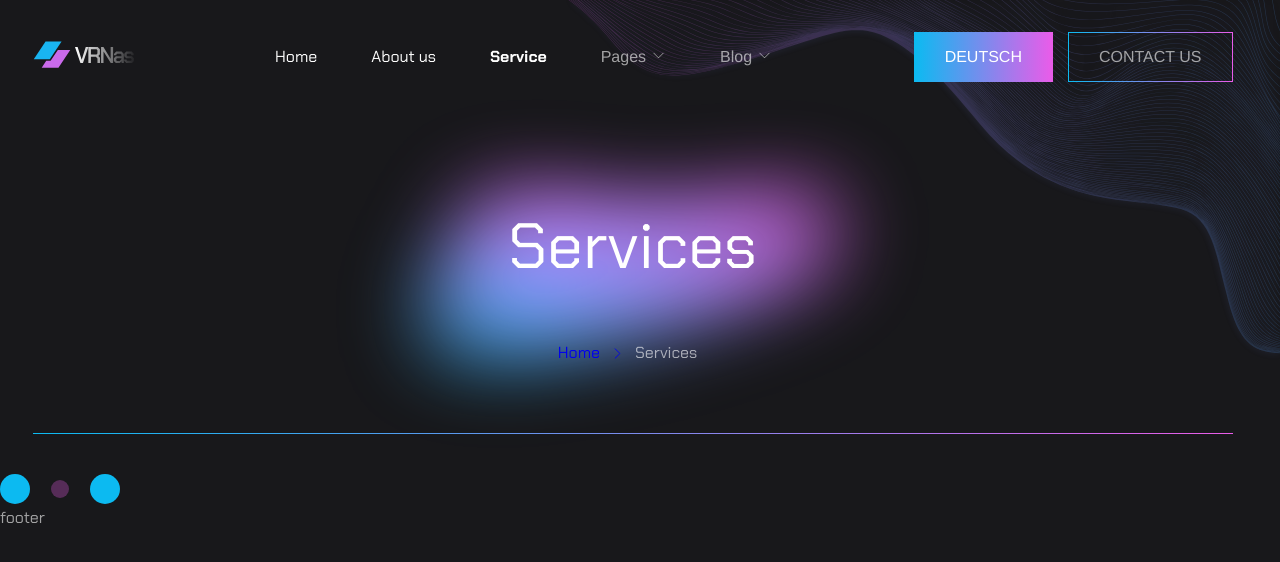
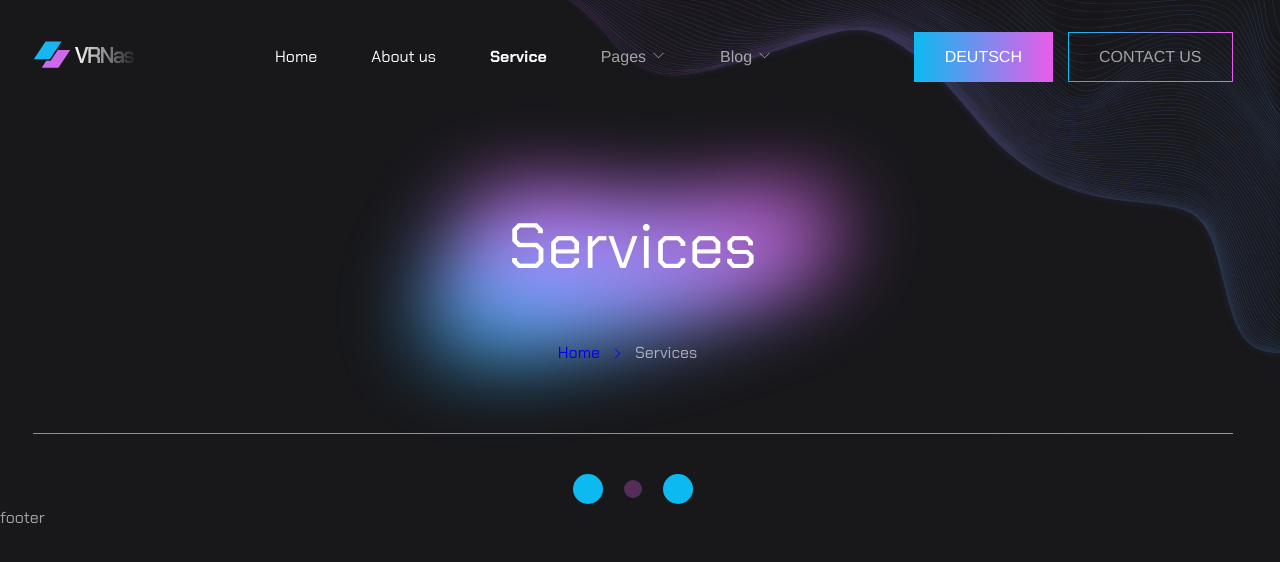
Before and after one commit to 0smir/VRNAS, a Vue app: page /service in a window 1280 px wide. Shown: the top 562 px of the page. Built offline with nearby package versions, Linux system fonts and the light colour scheme; a web font is replaced by a local one.

Commit message:
add styles for component

```diff
--- a/src/components/base_components/Loader.vue
+++ b/src/components/base_components/Loader.vue
@@ -1,6 +1,6 @@
 <template>
-  <div>
-    <div className="loader__wrapper">
+  <div class="loader__wrapper">
+    <div class="loader">
       <SvgIcon class="icon icon--loader" name="loader" />
     </div>
   </div>
@@ -12,5 +12,11 @@
 </script>
 
 <style lang="scss" scoped>
+.loader__wrapper {
+  display: flex;
+  justify-content: center;
+  align-content: center;
+  flex: 1;
+}
 
 </style>
```
